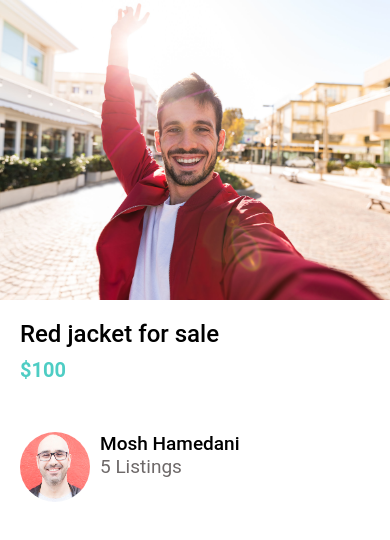
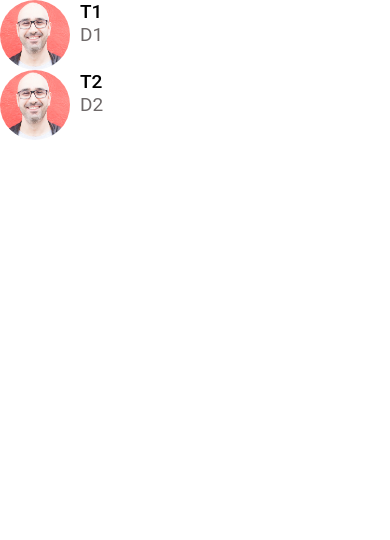
Before and after one commit to J6ey/DoneWithIt, a React Native app: screen / in a window 390 px wide. Shown: the top 540 px of the page. Built offline with nearby package versions, Linux system fonts and the light colour scheme.

Commit message:
message and view image screen

```diff
--- a/App.js
+++ b/App.js
@@ -7,7 +7,8 @@
 import AppButton from './components/AppButton';
 import Card from './components/Card';
 import ListingDetailsScreen from './screens/ListingDetailsScreen';
+import MessagesScreen from './screens/MessagesScreen';
 
 export default function App() {
-  return <ListingDetailsScreen />;
+  return <MessagesScreen />;
 }
--- /dev/null
+++ b/screens/MessagesScreen.js
@@ -0,0 +1,49 @@
+import React from 'react';
+import {
+  FlatList,
+  SafeAreaView,
+  StyleSheet,
+  Platform,
+  StatusBar,
+} from 'react-native';
+import ListItem from '../components/ListItem';
+const messages = [
+  {
+    id: 1,
+    title: 'T1',
+    description: 'D1',
+    image: require('../assets/mosh.jpg'),
+  },
+  {
+    id: 2,
+    title: 'T2',
+    description: 'D2',
+    image: require('../assets/mosh.jpg'),
+  },
+];
+
+function MessagesScreen(props) {
+  return (
+    <SafeAreaView style={styles.screen}>
+      <FlatList
+        data={messages}
+        keyExtractor={message => message.id.toString()}
+        renderItem={({item}) => (
+          <ListItem
+            title={item.title}
+            subTitle={item.description}
+            image={item.image}
+          />
+        )}
+      />
+    </SafeAreaView>
+  );
+}
+
+const styles = StyleSheet.create({
+  screen: {
+    paddingTop: Platform.OS === 'android' ? StatusBar.currentHeight : 0,
+  },
+});
+
+export default MessagesScreen;
--- a/screens/ViewImageScreen.js
+++ b/screens/ViewImageScreen.js
@@ -1,12 +1,20 @@
 import React from 'react';
 import {Image, StyleSheet, View} from 'react-native';
-import colors from '../config/colors';
+import MaterialCommunityIcons from 'react-native-vector-icons/MaterialCommunityIcons';
 
 function ViewImageScreen(props) {
   return (
     <View style={styles.container}>
-      <View style={styles.leftBox} />
-      <View style={styles.rightBox} />
+      <View style={styles.leftBox}>
+        <MaterialCommunityIcons name="close" color="white" size={35} />
+      </View>
+      <View style={styles.rightBox}>
+        <MaterialCommunityIcons
+          name="trash-can-outline"
+          color="white"
+          size={35}
+        />
+      </View>
 
       <Image
         resizeMode="contain"
@@ -20,17 +28,13 @@
 const styles = StyleSheet.create({
   leftBox: {
     position: 'absolute',
-    width: 50,
-    height: 50,
-    backgroundColor: colors.primary,
+    margin: 20,
   },
   rightBox: {
+    margin: 20,
     right: 0,
     alignItems: 'flex-end',
     position: 'absolute',
-    width: 50,
-    height: 50,
-    backgroundColor: colors.secondary,
   },
   container: {
     backgroundColor: '#000',
```
